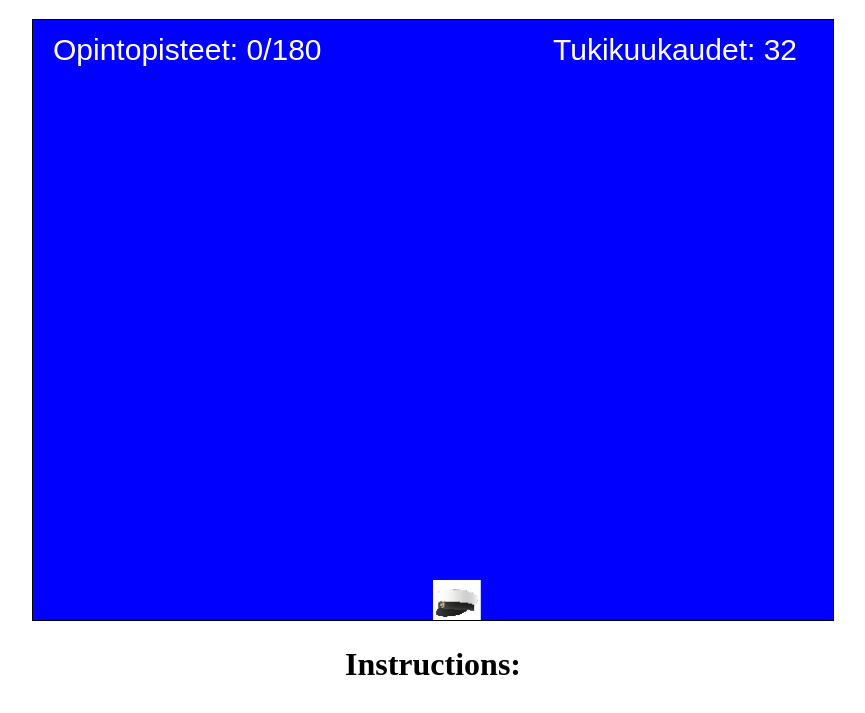
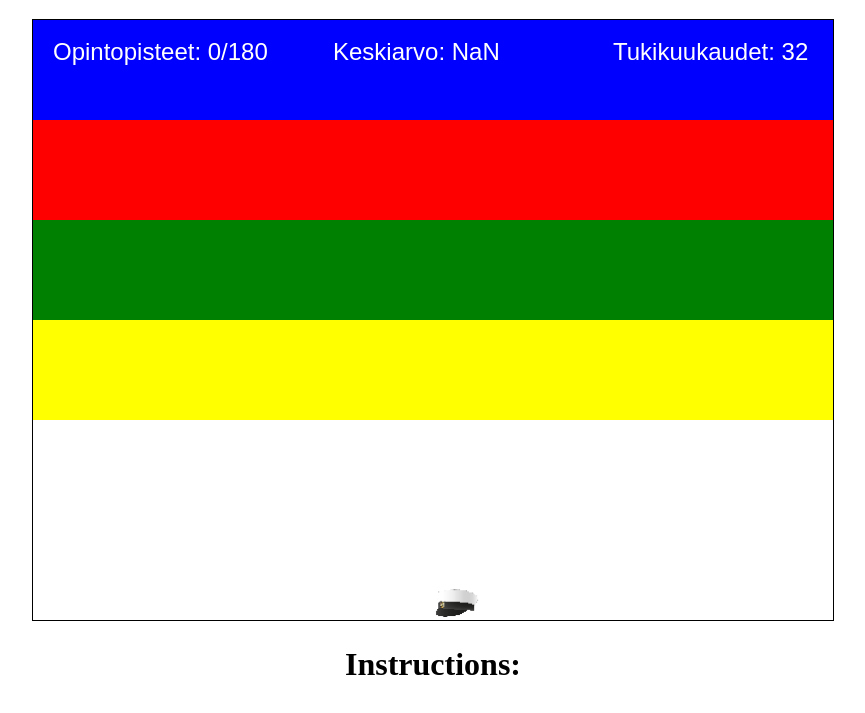
Before and after one commit to succabs/kandirushsaga, a plain HTML site: page index.html in a window 1280 px wide. Shown: the part 61-774 px from the top of the page, without its empty margins (207-1072 px from the left). Drawn offline with Linux system fonts and the light colour scheme.

Commit message:
updated point system and added gpa

```diff
--- a/index.html
+++ b/index.html
@@ -16,7 +16,7 @@
 <body>
     <h1>Kandi Rush Saga</h1>
 
-    <canvas id="gameCanvas" tabindex="1"></canvas>
+    <canvas id="gameCanvas" tabindex="0"></canvas>
     <h1>Instructions:</h1>
     <noscript>Sorry, your browser does not support JavaScript! Please allow your browser to run Javascript or try
         another browser.</noscript>
--- a/js/script.js
+++ b/js/script.js
@@ -17,8 +17,9 @@ var bulletSpeed = -10;
 var bulletArray = [];
 var maxBullets = 10;
 var score = 0;
+var ka = 0;
 var health = 32;
-
+var canShoot = true;
 
 window.onload = function () {
         gameCanvas = document.getElementById("gameCanvas");
@@ -29,7 +30,6 @@ enemy1=new enemy("1op.png", Math.random()*canvasWidth, -80, 80, 80, 2000);
 enemy2=new enemy("2op.png", Math.random()*canvasWidth, -80, 80, 80, 3000);
 enemy3=new enemy("3op.png", Math.random()*canvasWidth, -80, 80, 80, 10000);
 player=new playerPlane("playerhat.png", canvasWidth / 2, 560, 48, 48);
-
 enemy4=new enemy("4op.png", Math.random()*canvasWidth, -80, 80, 80, 12000);
 enemy5=new enemy("5op.png", Math.random()*canvasWidth, -80, 80, 80, 20000);
   //handles the number of bullets on the screen
@@ -49,6 +49,10 @@ function keyUpHandler(e) {
     else if(e.key == "Left" || e.key == "ArrowLeft") {
         player.speed = 0;
     }
+
+    if(e.key === ' ' || e.key === 'Spacebar')  {
+canShoot = true;
+}
 }
 
 function keyDownHandler(e) {
@@ -59,7 +63,7 @@ function keyDownHandler(e) {
     else if(e.key == "Left" || e.key == "ArrowLeft") {
         player.speed = -7;
     }
-    else if(e.key === ' ' || e.key === 'Spacebar') {
+    else if((e.key === ' ' || e.key === 'Spacebar') && (canShoot == true))  {
 
     var bulletPos={x: player.x+player.width/2, y: player.y+player.height/2};
     for (var i = 0; i < maxBullets; i++) {
@@ -70,6 +74,7 @@ function keyDownHandler(e) {
         break;
       }
     }
+    canShoot = false;
  e.preventDefault();
     }
 }
@@ -77,6 +82,7 @@ function keyDownHandler(e) {
 function playerPlane(file, x, y, width, height) {
   this.health = 0;
   this.score = 0;
+  this.ka = 0;
   this.speed = 0;
   this.playerFlash = false;
   this.playerInvulnerable = false;
@@ -137,6 +143,7 @@ function playerPlane(file, x, y, width, height) {
   };
 }
 
+//function of enemy
 function enemy(file, x, y, width, height, wait) {
   this.wait = wait;
   this.x = x;
@@ -181,15 +188,15 @@ function enemy(file, x, y, width, height, wait) {
 }
 
 function loadingUpdate() {
- // ctx.clearRect(0, 0, canvasWidth, canvasHeight);
- // ctx.font = "60px Arial";
- // ctx.fillStyle = 'white';
- // ctx.fillText("Loading: " + loadProgress, 300, 400);
- // ctx.rect(200, 450, 600, 50);
- // ctx.stroke();
- // ctx.fillStyle = 'green';
- // ctx.fillRect(205,455,590*(loadProgress/numResources),40);
-    if (loadProgress == numResources) {
+  ctx.clearRect(0, 0, canvasWidth, canvasHeight);
+  ctx.font = "60px Arial";
+  ctx.fillStyle = 'white';
+  ctx.fillText("Loading: " + loadProgress, 300, 400);
+  ctx.rect(200, 450, 600, 50);
+  ctx.stroke();
+  ctx.fillStyle = 'green';
+  ctx.fillRect(205,455,590*(loadProgress/numResources),40);
+    if (loadProgress >= numResources) {
     requestID = requestAnimationFrame(updateGame);
      setTimeout(function () {
       enemy1.yspeed = 2;
@@ -218,7 +225,13 @@ function updateGame() {
   requestID = requestAnimationFrame(updateGame);
  ctx.clearRect(0, 0, canvasWidth, canvasHeight);
    ctx.fillStyle = "blue";
-ctx.fillRect(0, 0, canvasWidth, canvasHeight);
+ctx.fillRect(0, 0, canvasWidth, 100);
+   ctx.fillStyle = "red";
+ctx.fillRect(0, 100, canvasWidth, 100);
+   ctx.fillStyle = "green";
+ctx.fillRect(0, 200, canvasWidth, 100);
+   ctx.fillStyle = "yellow";
+ctx.fillRect(0, 300, canvasWidth, 100);
   enemy1.update();
   enemy2.update();
   enemy3.update();
@@ -230,22 +243,21 @@ ctx.fillRect(0, 0, canvasWidth, canvasHeight);
       bulletArray[i].update();
     }
   }
-  ctx.font = "30px Arial";
+  ctx.font = "24px Arial";
   ctx.fillStyle = 'white';
-  ctx.fillText("Tukikuukaudet: " + health, canvasWidth - 280, 40);
+  ctx.fillText("Tukikuukaudet: " + health, canvasWidth - 220, 40);
   ctx.fillText("Opintopisteet: " + player.score + "/180", 20, 40);
-// if(player.score >= 5) {
-  //   endGame();
+  ctx.fillText("Keskiarvo: " + (player.score / player.ka).toFixed(2) , 300, 40);
+}
 
-// }
-}
 //function for bullet
 function bullet() {
   this.image = new Image();
 
   this.image.onload = function () {
     loadProgress = loadProgress + 1;
-    loadingUpdate();
+    console.log(loadProgress);
+      loadingUpdate();
   };
 
   this.image.src = "assets/graphics/bullet.png";
@@ -277,6 +289,7 @@ function checkEnemyCollision(object1, object2) {
     object2.active = false;
     object1.x =30+Math.random()*(canvasWidth-object1.width-30);
      player.score = player.score + object1.points;
+     player.ka += 1;
     if ((player.score % 20 == 0)) {
       enemy1.yspeed = enemy1.yspeed + 1;
       enemy2.yspeed = enemy2.yspeed + 1;
@@ -306,13 +319,17 @@ function checkPlayerCollision(playerObject, enemyObject) {
 function endGame(number) {
   cancelAnimationFrame(requestID);
   ctx.clearRect(0, 0, canvasWidth, canvasHeight);
-  ctx.font = "48px Arial";
+  ctx.font = "24px Arial";
   ctx.fillStyle = 'black';
   if (number == 0) {
-  ctx.fillText("Congratulations!", 200, 400);
+  ctx.fillText("Congratulations!", 200, 250);
+  ctx.fillText("You finished in time!", 200, 300);
+  ctx.fillText("Study credits acquired: " + player.score, 200, 350);
+  ctx.fillText("GPA: " + (player.score / player.ka).toFixed(2), 200, 400);
   }
  else if (number == 1) {
   ctx.fillText("Game over!", 200, 400);
  }
+}
 
-}
+//JOS AMPUU ENNEN EKAN VIHUN TULOA, PISTEITA EI TULE JA VIHUT TULEE SAMAAN AIKAAN! VIHUT MENEE ULOS REUNOILTA!
```
